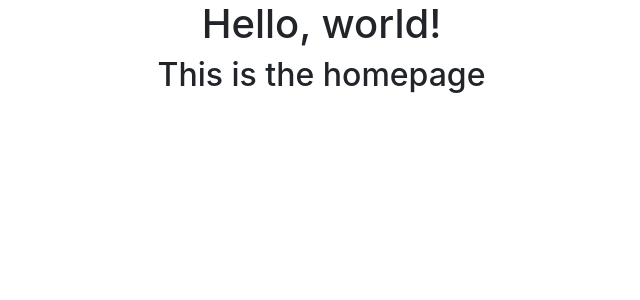
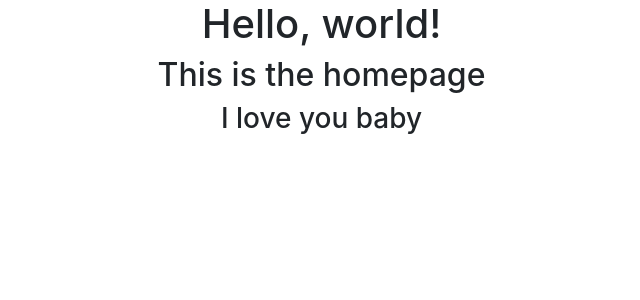
Before and after one commit to omarx/Django-1.10-Test, a Django app: page / in a window 1280 px wide. Shown: the top 300 px of the page, without its empty margins (41-681 px from the left). Run offline with Django 3.2, Linux system fonts and the light colour scheme; some libraries are stand-ins or nearby versions.

Commit message:
Just checking if it works

```diff
--- a/templates/homepage.html
+++ b/templates/homepage.html
@@ -20,6 +20,7 @@
 
            <h1>Hello, world!</h1>
            <h2>{{ title }}</h2>
+           <h3>I love you baby</h3>
          </div>
          </div>
       </div>
```
